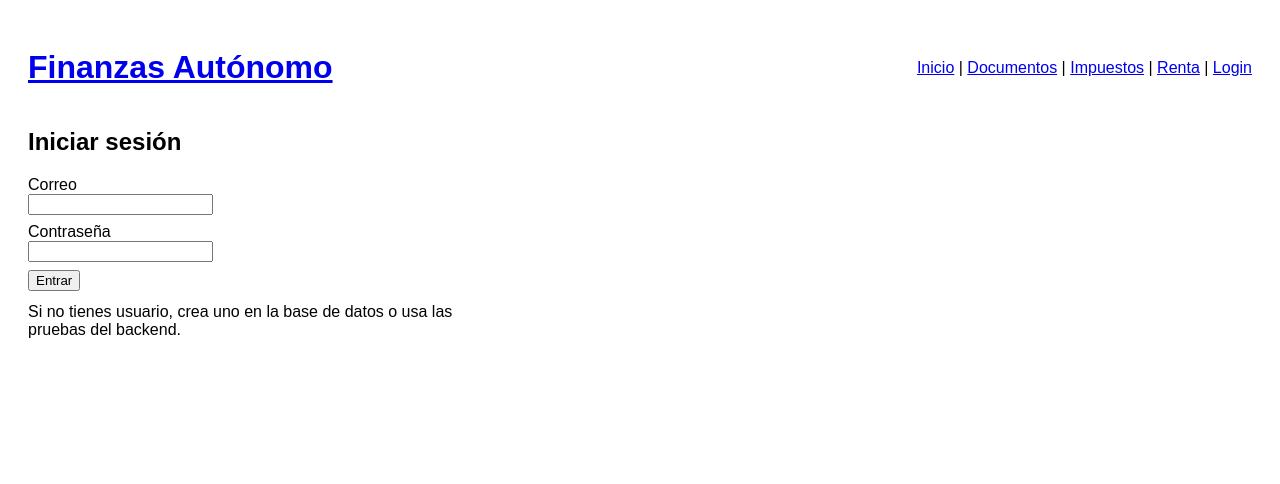
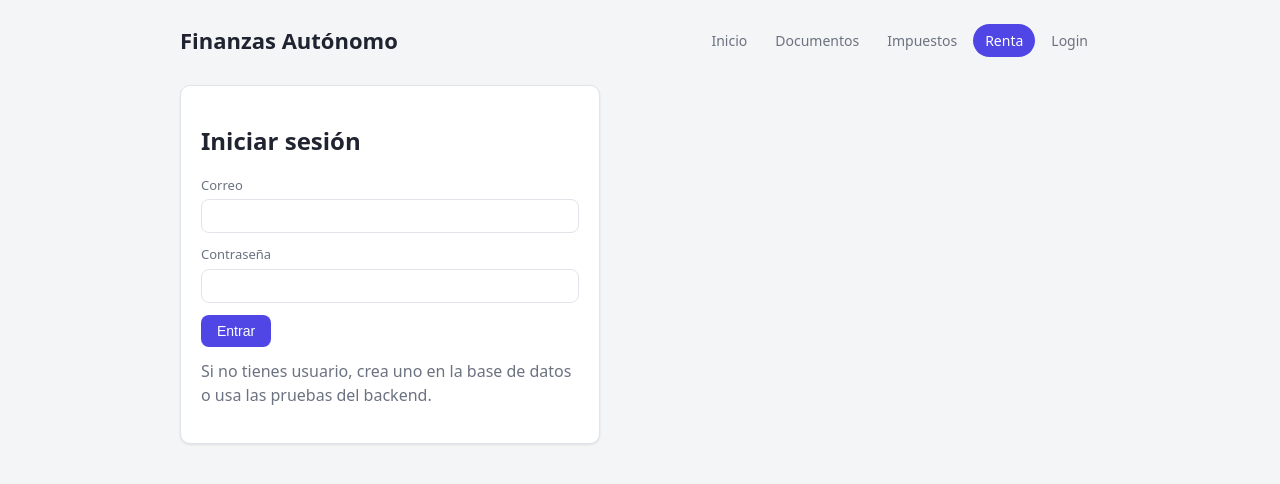
Before and after one commit to zeligmax/finanzas-app, a React (Vite) app in the folder frontend/: page /renta in a window 1280 px wide. Shown: the top 484 px of the page. Built offline with nearby package versions, Linux system fonts and the light colour scheme.

Commit message:
Actualizacion UI CSS basica

```diff
--- a/frontend/src/App.jsx
+++ b/frontend/src/App.jsx
@@ -1,5 +1,5 @@
 import React, { useState, useEffect } from "react";
-import { BrowserRouter, Routes, Route, Link } from "react-router-dom";
+import { BrowserRouter, Routes, Route, Link, NavLink } from "react-router-dom";
 import TaxesPage from "./pages/TaxesPage";
 import RentaPage from "./pages/RentaPage";
 import DocumentsPage from "./pages/DocumentsPage";
@@ -19,22 +19,40 @@ export default function App() {
 
   const handleLogout = () => setToken(null);
 
+  const navClass = ({ isActive }) => (isActive ? "active" : undefined);
+
   return (
     <BrowserRouter>
-      <div style={{ padding: 20, fontFamily: "Arial, sans-serif" }}>
-        <header style={{ display: "flex", justifyContent: "space-between", alignItems: "center" }}>
+      <div className="app">
+        <header className="app-header">
           <h1>
             <Link to="/">Finanzas Autónomo</Link>
           </h1>
-          <nav>
-            <Link to="/">Inicio</Link> | <Link to="/documents">Documentos</Link> |{" "}
-            <Link to="/taxes">Impuestos</Link> | <Link to="/renta">Renta</Link> |{" "}
-            <Link to="/login">Login</Link>
-            {token && <button style={{ marginLeft: 8 }} onClick={handleLogout}>Cerrar sesión</button>}
+          <nav className="nav">
+            <NavLink to="/" className={navClass}>
+              Inicio
+            </NavLink>
+            <NavLink to="/documents" className={navClass}>
+              Documentos
+            </NavLink>
+            <NavLink to="/taxes" className={navClass}>
+              Impuestos
+            </NavLink>
+            <NavLink to="/renta" className={navClass}>
+              Renta
+            </NavLink>
+            <NavLink to="/login" className={navClass}>
+              Login
+            </NavLink>
+            {token && (
+              <button className="secondary" onClick={handleLogout}>
+                Cerrar sesión
+              </button>
+            )}
           </nav>
         </header>
 
-        <main style={{ marginTop: 20 }}>
+        <main>
           <Routes>
             <Route path="/" element={<Home />} />
             <Route path="/documents" element={token ? <DocumentsPage /> : <Login onLogin={setToken} />} />
--- /dev/null
+++ b/frontend/src/index.css
@@ -0,0 +1,208 @@
+:root {
+  --color-bg: #f4f5f7;
+  --color-surface: #ffffff;
+  --color-border: #e2e4e9;
+  --color-text: #1f2430;
+  --color-muted: #6b7280;
+  --color-accent: #4f46e5;
+  --color-accent-hover: #4338ca;
+  --color-danger: #dc2626;
+  --radius: 10px;
+  --shadow: 0 1px 3px rgba(16, 24, 40, 0.06), 0 1px 2px rgba(16, 24, 40, 0.04);
+}
+
+* {
+  box-sizing: border-box;
+}
+
+body {
+  margin: 0;
+  background: var(--color-bg);
+  color: var(--color-text);
+  font-family: system-ui, -apple-system, "Segoe UI", Roboto, sans-serif;
+  line-height: 1.5;
+}
+
+h1,
+h2,
+h3 {
+  line-height: 1.25;
+}
+
+.app {
+  max-width: 960px;
+  margin: 0 auto;
+  padding: 24px 20px 60px;
+}
+
+.app-header {
+  display: flex;
+  justify-content: space-between;
+  align-items: center;
+  flex-wrap: wrap;
+  gap: 12px;
+  margin-bottom: 28px;
+}
+
+.app-header h1 {
+  font-size: 22px;
+  margin: 0;
+}
+
+.app-header a {
+  color: var(--color-text);
+  text-decoration: none;
+}
+
+.nav {
+  display: flex;
+  gap: 4px;
+  align-items: center;
+  flex-wrap: wrap;
+}
+
+.nav a {
+  padding: 6px 12px;
+  border-radius: 999px;
+  color: var(--color-muted);
+  text-decoration: none;
+  font-size: 14px;
+}
+
+.nav a:hover {
+  background: var(--color-border);
+}
+
+.nav a.active {
+  background: var(--color-accent);
+  color: white;
+}
+
+.card {
+  background: var(--color-surface);
+  border: 1px solid var(--color-border);
+  border-radius: var(--radius);
+  box-shadow: var(--shadow);
+  padding: 20px;
+  margin-bottom: 20px;
+}
+
+.field {
+  margin-bottom: 12px;
+}
+
+.field label,
+label.field {
+  display: block;
+  font-size: 13px;
+  color: var(--color-muted);
+  margin-bottom: 4px;
+}
+
+button {
+  background: var(--color-accent);
+  color: white;
+  border: none;
+  border-radius: 8px;
+  padding: 8px 16px;
+  font-size: 14px;
+  cursor: pointer;
+}
+
+button:hover {
+  background: var(--color-accent-hover);
+}
+
+button:disabled {
+  background: var(--color-border);
+  color: var(--color-muted);
+  cursor: not-allowed;
+}
+
+button.secondary {
+  background: transparent;
+  color: var(--color-text);
+  border: 1px solid var(--color-border);
+}
+
+button.secondary:hover {
+  background: var(--color-bg);
+}
+
+input,
+select {
+  width: 100%;
+  padding: 8px 10px;
+  border: 1px solid var(--color-border);
+  border-radius: 8px;
+  background: var(--color-surface);
+  color: var(--color-text);
+  font-size: 14px;
+}
+
+input:focus,
+select:focus {
+  outline: 2px solid var(--color-accent);
+  outline-offset: 1px;
+}
+
+table {
+  width: 100%;
+  border-collapse: collapse;
+  font-size: 14px;
+}
+
+th,
+td {
+  text-align: left;
+  padding: 8px 6px;
+  border-bottom: 1px solid var(--color-border);
+}
+
+th {
+  color: var(--color-muted);
+  font-weight: 600;
+  font-size: 13px;
+}
+
+tbody tr:hover {
+  background: var(--color-bg);
+}
+
+.tabs {
+  display: flex;
+  gap: 4px;
+  margin-bottom: 16px;
+}
+
+.tab {
+  padding: 8px 14px;
+  border-radius: 8px 8px 0 0;
+  border: 1px solid var(--color-border);
+  border-bottom: none;
+  background: var(--color-bg);
+  color: var(--color-muted);
+  cursor: pointer;
+  font-size: 14px;
+}
+
+.tab.active {
+  background: var(--color-surface);
+  color: var(--color-text);
+  font-weight: 600;
+}
+
+.row {
+  display: flex;
+  gap: 16px;
+  align-items: center;
+  flex-wrap: wrap;
+}
+
+.muted {
+  color: var(--color-muted);
+}
+
+.error {
+  color: var(--color-danger);
+}
--- a/frontend/src/main.jsx
+++ b/frontend/src/main.jsx
@@ -1,6 +1,7 @@
 import React from "react";
 import ReactDOM from "react-dom/client";
 import App from "./App";
+import "./index.css";
 
 ReactDOM.createRoot(document.getElementById("root")).render(
   <React.StrictMode>
--- a/frontend/src/pages/DocumentsPage.jsx
+++ b/frontend/src/pages/DocumentsPage.jsx
@@ -30,8 +30,8 @@ const emptyExpense = {
 
 function Field({ label, children }) {
   return (
-    <div style={{ marginBottom: 10 }}>
-      <label style={{ display: "block", fontSize: 13, marginBottom: 2 }}>{label}</label>
+    <div className="field">
+      <label>{label}</label>
       {children}
     </div>
   );
@@ -65,7 +65,7 @@ function InvoiceForm({ onCreated }) {
   };
 
   return (
-    <form onSubmit={submit} style={{ maxWidth: 480 }}>
+    <form onSubmit={submit} className="card" style={{ maxWidth: 480 }}>
       <Field label="Número de factura">
         <input value={form.numero} onChange={set("numero")} required />
       </Field>
@@ -100,7 +100,7 @@ function InvoiceForm({ onCreated }) {
       <button type="submit" disabled={saving}>
         {saving ? "Guardando..." : "Añadir ingreso"}
       </button>
-      {error && <p style={{ color: "crimson" }}>Error: {String(error)}</p>}
+      {error && <p className="error">Error: {String(error)}</p>}
     </form>
   );
 }
@@ -133,7 +133,7 @@ function ExpenseForm({ onCreated }) {
   };
 
   return (
-    <form onSubmit={submit} style={{ maxWidth: 480 }}>
+    <form onSubmit={submit} className="card" style={{ maxWidth: 480 }}>
       <Field label="Número de factura">
         <input value={form.numero_factura} onChange={set("numero_factura")} />
       </Field>
@@ -172,34 +172,32 @@ function ExpenseForm({ onCreated }) {
       <button type="submit" disabled={saving}>
         {saving ? "Guardando..." : "Añadir gasto"}
       </button>
-      {error && <p style={{ color: "crimson" }}>Error: {String(error)}</p>}
+      {error && <p className="error">Error: {String(error)}</p>}
     </form>
   );
 }
 
 function InvoiceList({ items }) {
-  if (!items.length) return <p>Todavía no hay ingresos registrados.</p>;
+  if (!items.length) return <p className="muted">Todavía no hay ingresos registrados.</p>;
   return (
-    <table style={{ borderCollapse: "collapse", width: "100%" }}>
+    <table>
       <thead>
         <tr>
           {["Nº factura", "Fecha", "Pagador", "Base", "IVA %", "IRPF %", "Total"].map((h) => (
-            <th key={h} style={{ textAlign: "left", borderBottom: "1px solid #ccc", padding: 4 }}>
-              {h}
-            </th>
+            <th key={h}>{h}</th>
           ))}
         </tr>
       </thead>
       <tbody>
         {items.map((f) => (
           <tr key={f.id}>
-            <td style={{ padding: 4 }}>{f.numero}</td>
-            <td style={{ padding: 4 }}>{f.fecha}</td>
-            <td style={{ padding: 4 }}>{f.cliente_nombre}</td>
-            <td style={{ padding: 4 }}>{f.base_imponible.toFixed(2)} €</td>
-            <td style={{ padding: 4 }}>{f.tipo_iva}%</td>
-            <td style={{ padding: 4 }}>{f.retencion_irpf_pct}%</td>
-            <td style={{ padding: 4 }}>{f.total.toFixed(2)} €</td>
+            <td>{f.numero}</td>
+            <td>{f.fecha}</td>
+            <td>{f.cliente_nombre}</td>
+            <td>{f.base_imponible.toFixed(2)} €</td>
+            <td>{f.tipo_iva}%</td>
+            <td>{f.retencion_irpf_pct}%</td>
+            <td>{f.total.toFixed(2)} €</td>
           </tr>
         ))}
       </tbody>
@@ -208,28 +206,26 @@ function InvoiceList({ items }) {
 }
 
 function ExpenseList({ items }) {
-  if (!items.length) return <p>Todavía no hay gastos registrados.</p>;
+  if (!items.length) return <p className="muted">Todavía no hay gastos registrados.</p>;
   return (
-    <table style={{ borderCollapse: "collapse", width: "100%" }}>
+    <table>
       <thead>
         <tr>
           {["Nº factura", "Fecha", "Cobrador", "Categoría", "Base", "IVA %", "IRPF %"].map((h) => (
-            <th key={h} style={{ textAlign: "left", borderBottom: "1px solid #ccc", padding: 4 }}>
-              {h}
-            </th>
+            <th key={h}>{h}</th>
           ))}
         </tr>
       </thead>
       <tbody>
         {items.map((g) => (
           <tr key={g.id}>
-            <td style={{ padding: 4 }}>{g.numero_factura}</td>
-            <td style={{ padding: 4 }}>{g.fecha}</td>
-            <td style={{ padding: 4 }}>{g.proveedor_nombre}</td>
-            <td style={{ padding: 4 }}>{g.categoria}</td>
-            <td style={{ padding: 4 }}>{g.base_imponible.toFixed(2)} €</td>
-            <td style={{ padding: 4 }}>{g.tipo_iva}%</td>
-            <td style={{ padding: 4 }}>{g.retencion_irpf_pct}%</td>
+            <td>{g.numero_factura}</td>
+            <td>{g.fecha}</td>
+            <td>{g.proveedor_nombre}</td>
+            <td>{g.categoria}</td>
+            <td>{g.base_imponible.toFixed(2)} €</td>
+            <td>{g.tipo_iva}%</td>
+            <td>{g.retencion_irpf_pct}%</td>
           </tr>
         ))}
       </tbody>
@@ -254,42 +250,32 @@ export default function DocumentsPage() {
 
   useEffect(load, []);
 
-  const tabStyle = (name) => ({
-    padding: "6px 12px",
-    cursor: "pointer",
-    border: "1px solid #ccc",
-    borderBottom: tab === name ? "2px solid #333" : "1px solid #ccc",
-    background: tab === name ? "#f0f0f0" : "white",
-  });
-
   return (
     <div>
       <h1>Documentos</h1>
-      {error && <p style={{ color: "crimson" }}>Error: {String(error)}</p>}
+      {error && <p className="error">Error: {String(error)}</p>}
 
-      <div style={{ display: "flex", gap: 4, marginBottom: 16 }}>
-        <div style={tabStyle("ingreso")} onClick={() => setTab("ingreso")}>
+      <div className="tabs">
+        <div className={`tab ${tab === "ingreso" ? "active" : ""}`} onClick={() => setTab("ingreso")}>
           Ingreso (factura emitida)
         </div>
-        <div style={tabStyle("gasto")} onClick={() => setTab("gasto")}>
+        <div className={`tab ${tab === "gasto" ? "active" : ""}`} onClick={() => setTab("gasto")}>
           Gasto (factura recibida)
         </div>
       </div>
 
       {tab === "ingreso" ? <InvoiceForm onCreated={load} /> : <ExpenseForm onCreated={load} />}
 
-      <hr style={{ margin: "24px 0" }} />
-
       {tab === "ingreso" ? (
-        <>
+        <section className="card">
           <h2>Ingresos registrados</h2>
           <InvoiceList items={invoices} />
-        </>
+        </section>
       ) : (
-        <>
+        <section className="card">
           <h2>Gastos registrados</h2>
           <ExpenseList items={expenses} />
-        </>
+        </section>
       )}
     </div>
   );
--- a/frontend/src/pages/Home.jsx
+++ b/frontend/src/pages/Home.jsx
@@ -2,9 +2,9 @@ import React from "react";
 
 export default function Home() {
   return (
-    <div>
+    <div className="card">
       <h2>Bienvenido</h2>
-      <p>Esta es una demo mínima. Ve a Impuestos para ver tus cálculos trimestrales.</p>
+      <p className="muted">Esta es una demo mínima. Ve a Impuestos para ver tus cálculos trimestrales.</p>
     </div>
   );
 }
--- a/frontend/src/pages/Login.jsx
+++ b/frontend/src/pages/Login.jsx
@@ -27,28 +27,24 @@ export default function Login({ onLogin }) {
   };
 
   return (
-    <div style={{ maxWidth: 480 }}>
+    <div className="card" style={{ maxWidth: 420 }}>
       <h2>Iniciar sesión</h2>
       <form onSubmit={submit}>
-        <div style={{ marginBottom: 8 }}>
+        <div className="field">
           <label>Correo</label>
-          <br />
           <input value={email} onChange={(e) => setEmail(e.target.value)} />
         </div>
 
-        <div style={{ marginBottom: 8 }}>
+        <div className="field">
           <label>Contraseña</label>
-          <br />
           <input type="password" value={password} onChange={(e) => setPassword(e.target.value)} />
         </div>
 
         <button type="submit">Entrar</button>
-        {error && (
-          <p style={{ color: "crimson" }}>Error: {String(error)}</p>
-        )}
+        {error && <p className="error">Error: {String(error)}</p>}
       </form>
 
-      <p style={{ marginTop: 12 }}>
+      <p className="muted" style={{ marginTop: 12 }}>
         Si no tienes usuario, crea uno en la base de datos o usa las pruebas del backend.
       </p>
     </div>
```
Also changed, not shown: frontend/src/pages/RentaPage.jsx (+15 -17 lines), frontend/src/pages/TaxesPage.jsx (+10 -10 lines).
